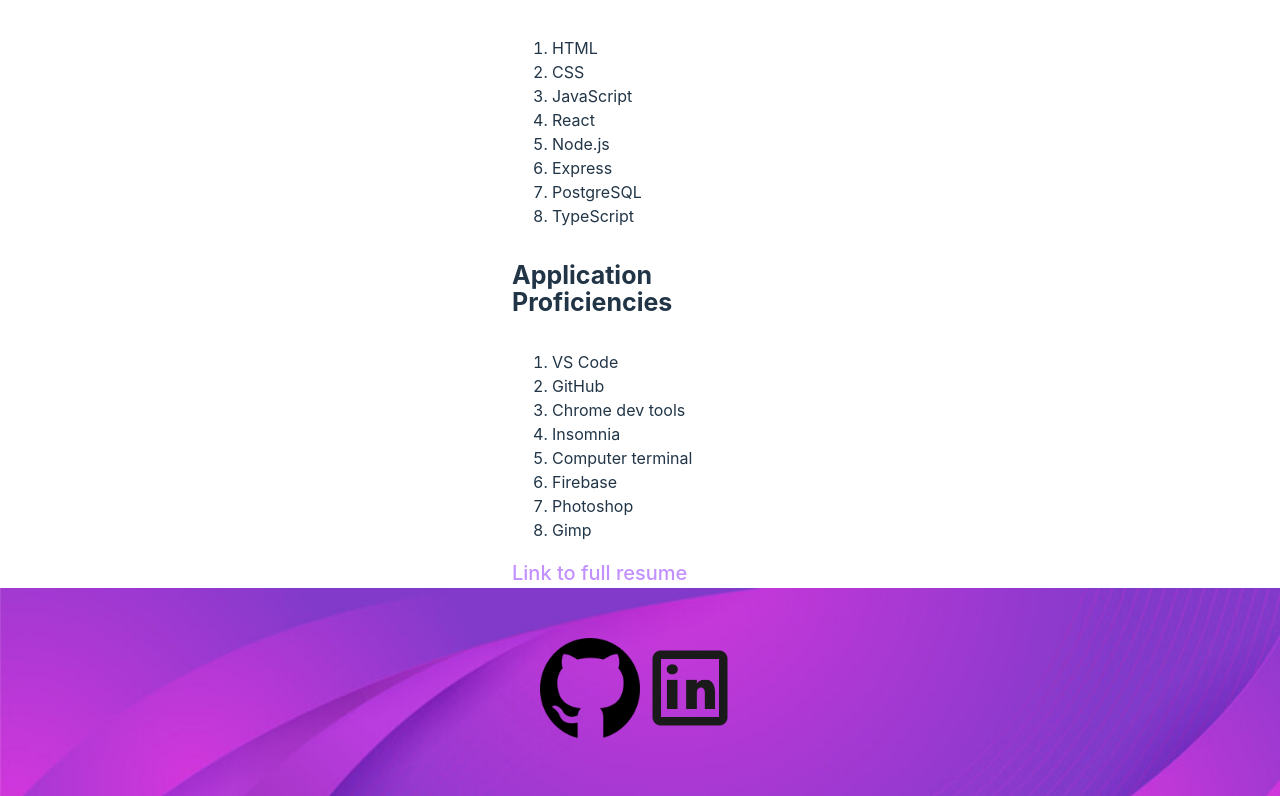
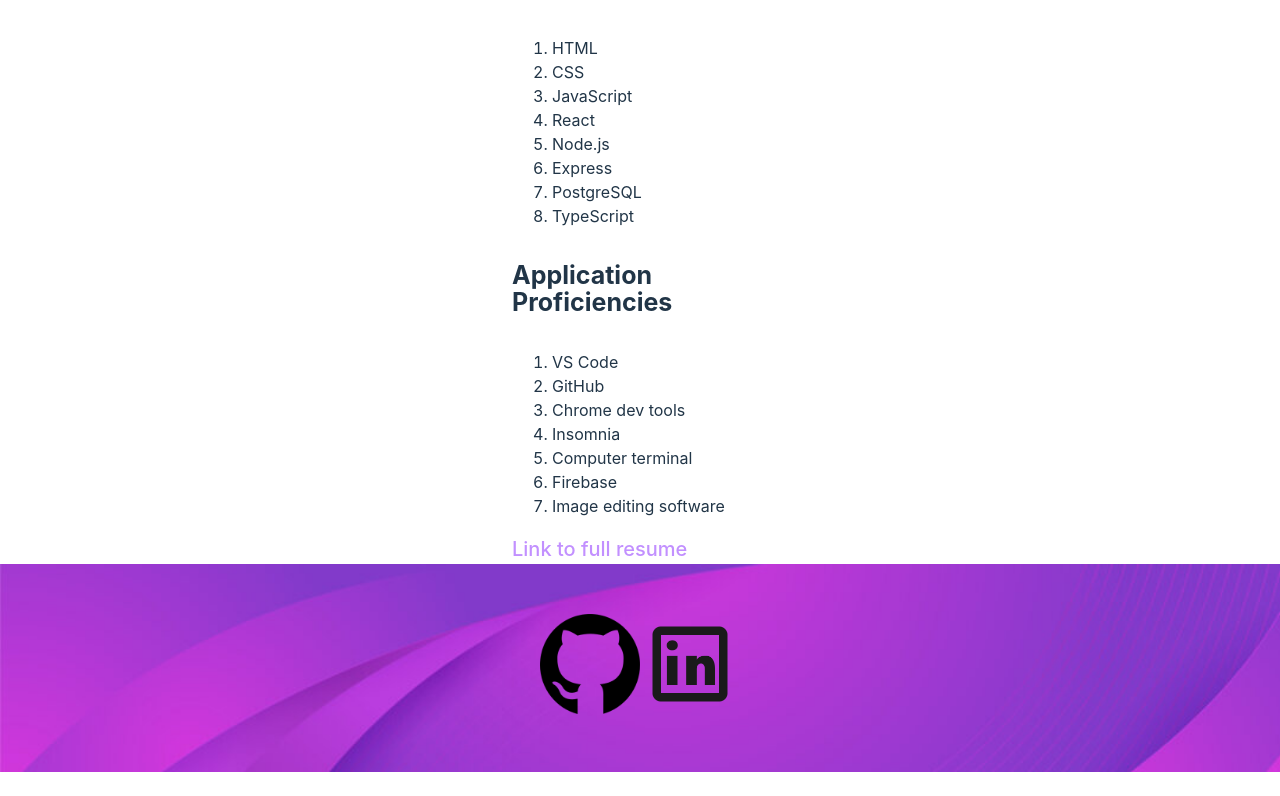
Before and after one commit to KatanaFinKoi/Portfolio, a React (Vite) app: page /resume in a window 1280 px wide. Shown: the part 442-1238 px from the top of the page. After the commit the page ends 1214 px from the top, so only its background shows below. Built offline with nearby package versions, Linux system fonts and the light colour scheme.

Commit message:
changed resume to say i have experience with image editing software instead of photoshop and gimp

```diff
--- a/src/Pages/resume.tsx
+++ b/src/Pages/resume.tsx
@@ -26,8 +26,7 @@ const Resume = () => {
                     <li>Insomnia</li>
                     <li>Computer terminal</li>
                     <li>Firebase</li>
-                    <li>Photoshop</li>
-                    <li>Gimp</li>
+                    <li>Image editing software</li>
                 </ol>
             </div>
             <div>
```
